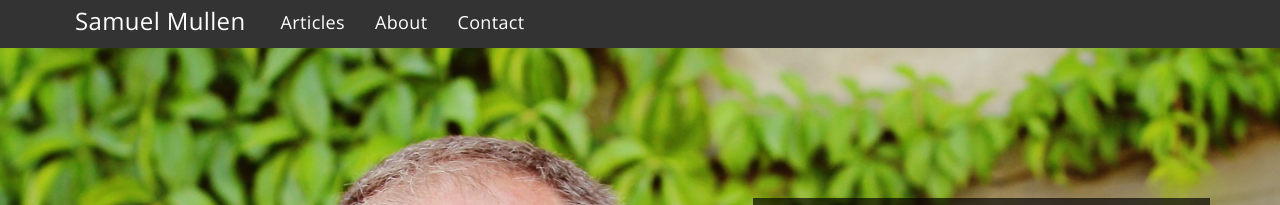
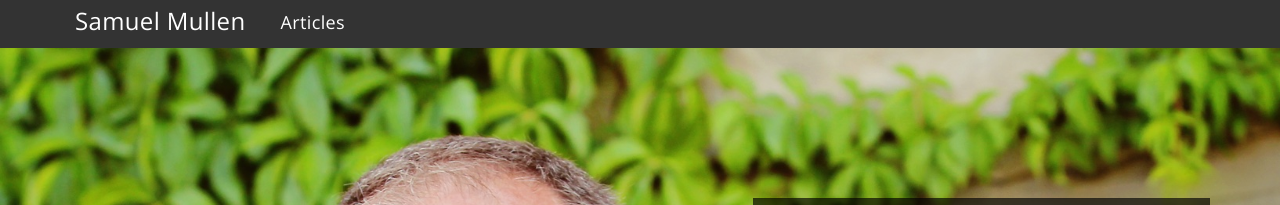
Before and after one commit to samullen/samullen.github.io, a Jekyll site: the page built from index.html, in a window 1280 px wide. Shown: the top 205 px of the page. Built offline with Jekyll 4.4.1, drawn with Linux system fonts in a browser that asks for light colours; nearby versions of some CDN libraries; library files that are not in the unit come from our copies; a style sheet for code colours, icons or effects is not loaded.

Commit message:
Hide about and contact pages

```diff
--- a/_layouts/default.html
+++ b/_layouts/default.html
@@ -52,8 +52,8 @@
         <button type="button" class="navbar-toggle" data-toggle="collapse" data-target="#bs-example-navbar-collapse-1">
           <span class="sr-only">Toggle navigation</span>
           <span class="icon-bar"></span>
-          <span class="icon-bar"></span>
-          <span class="icon-bar"></span>
+          <!-- <span class="icon-bar"></span> -->
+          <!-- <span class="icon-bar"></span> -->
         </button>
         <a class="navbar-brand" href="/">Samuel Mullen</a>
       </div>
@@ -62,8 +62,8 @@
         <ul class="nav navbar-nav">
           <!-- <li><a href="/portfolio">Portfolio</a></li> -->
           <li><a href="/articles">Articles</a></li>
-          <li><a href="/about">About</a></li>
-          <li><a href="/contact">Contact</a></li>
+          <!-- <li><a href="/about">About</a></li> -->
+          <!-- <li><a href="/contact">Contact</a></li> -->
         </ul>
       </div>
       <!-- /.navbar-collapse -->
```
Also changed, not shown: _includes/header.html (+4 -4 lines).
